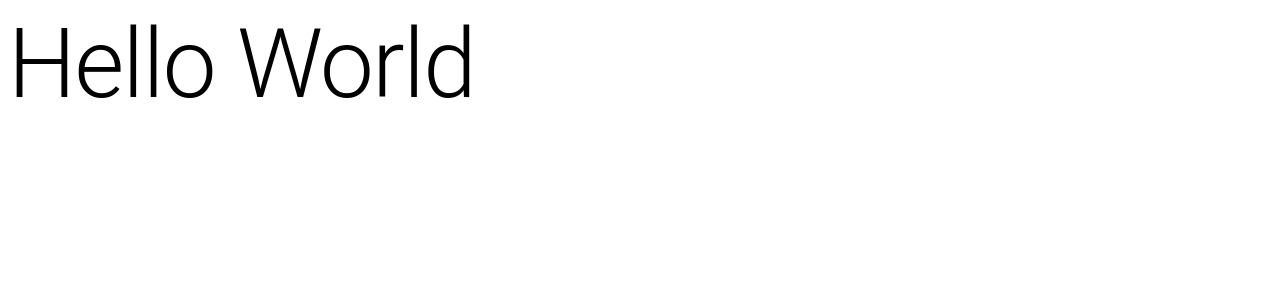
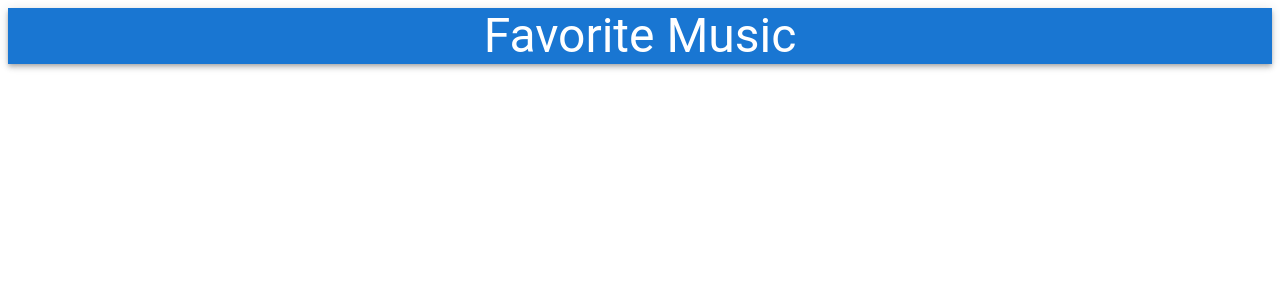
Before and after one commit to govldbstj/react, a React app: page / in a window 1280 px wide. Shown: the top 300 px of the page. Built offline with nearby package versions, Linux system fonts and the light colour scheme; the HTML template or start-up script is replaced by a standard one.

Commit message:
Add Simple AppBar

```diff
--- a/src/App.js
+++ b/src/App.js
@@ -1,6 +1,12 @@
 import React from 'react';
-import Typography from '@mui/material/Typography';
+import {Typography, AppBar} from '@mui/material';
 
 export default function App () {
-    return <Typography variant="h1">Hello World</Typography>
+    return (
+        <React.Fragment>
+            <AppBar position="static">
+                <Typography align="center" variant="h3" color="inherit">Favorite Music</Typography>
+            </AppBar>
+        </React.Fragment>
+    )
 }
```
